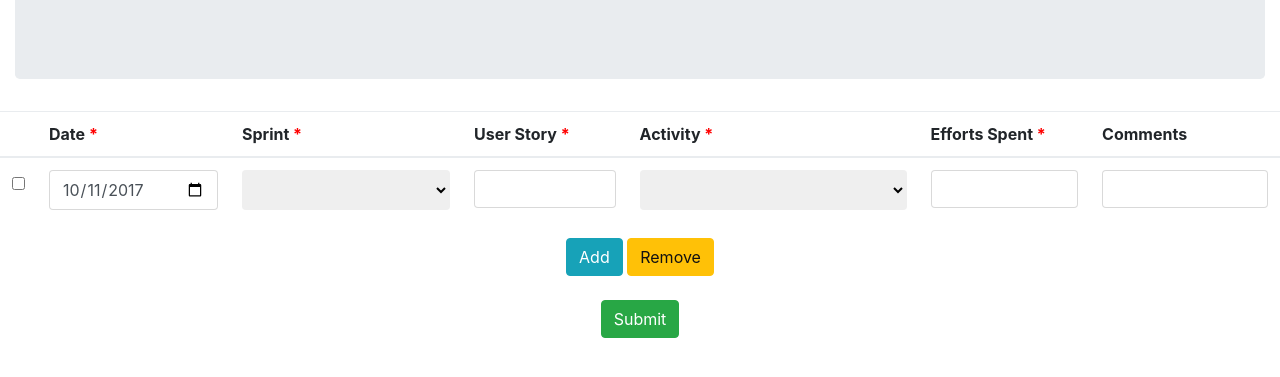
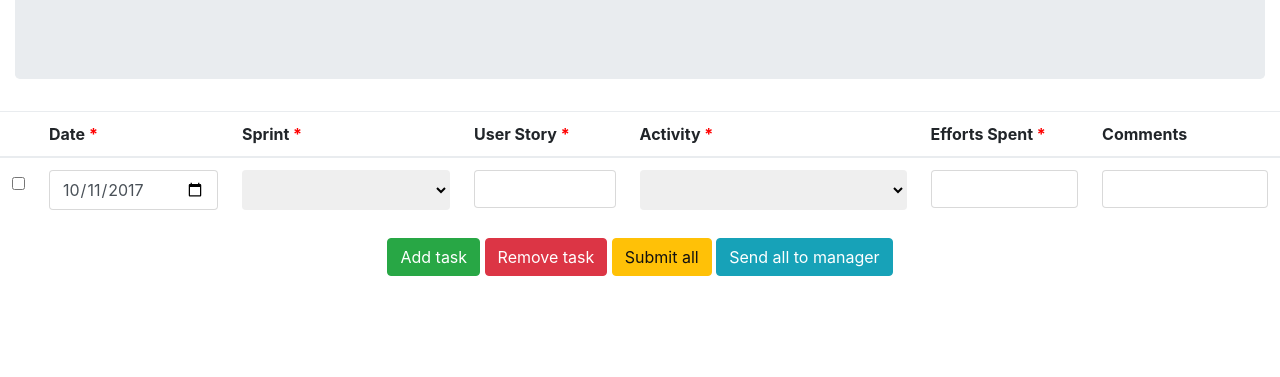
Before and after one commit to rohitvadje/Excel, a plain HTML site: page Excel Sheet App/index.html in a window 1280 px wide. Shown: the part 141-518 px from the top of the page. Drawn offline with Linux system fonts and the light colour scheme.

```diff
--- a/Excel Sheet App/public/js/controllers/mainController.js
+++ b/Excel Sheet App/public/js/controllers/mainController.js
@@ -52,6 +52,10 @@
     };
 
     $scope.deleteTask = function deleteTask() {
+    	if($scope.selectedTasks.length==0){
+    		alert("Select a task to delete");
+    	}
+    	else{
     		$scope.selectedTasks.forEach(function (element) {
                 _.remove($scope.tableRows.data, function (row) {
                     if (row.rowid == element) {
@@ -59,6 +63,7 @@
                     }
                 });
             });
+    	}
     };
 });
 
--- a/Excel Sheet App/public/partial/homepage.html
+++ b/Excel Sheet App/public/partial/homepage.html
@@ -42,13 +42,11 @@
         </tr>
     </table>
     <center>
-        <div id="addRemoveTask">
-            <button type="button" class="btn btn-info" ng-click="addTask()">Add</button>
-            <button type="button" class="btn btn-warning" ng-click="deleteTask()">Remove</button>
-        </div>
-        <br>
-        <div id="submitTasks">
-            <button type="button" class="btn btn-success" id="submitTasksButton" ng-click="submitTasks()">Submit</button>
+        <div id="bottomButtons">
+            <button type="button" class="btn btn-success" ng-click="addTask()">Add task</button>
+            <button type="button" class="btn btn-danger" ng-click="deleteTask()">Remove task</button>
+            <button type="button" class="btn btn-warning" id="submitTasksButton" ng-click="submitTasks()">Submit all</button>
+            <button type="button" class="btn btn-info" ng-click="">Send all to manager</button>
         </div>
     </center>
 </div>
```
Lines whose indentation alone changed are shown as unchanged.
